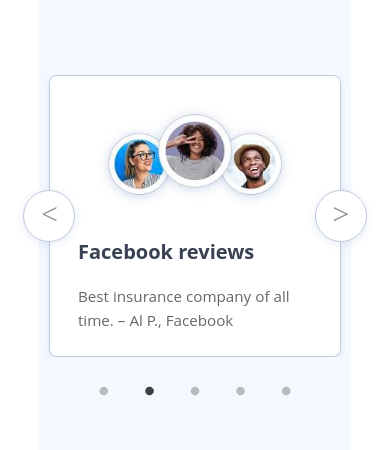
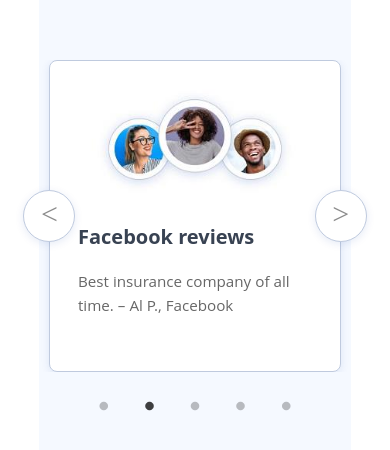
Before and after one commit to UmarAsif737/carousal, a React (Create React App) app: page / in a window 390 px wide. Shown: the part 214-664 px from the top of the page. Built offline with nearby package versions, Linux system fonts and the light colour scheme.

Commit message:
Responsivess Fixed

```diff
--- a/src/components/Carousal.js
+++ b/src/components/Carousal.js
@@ -62,7 +62,7 @@
         },
       },
       {
-        breakpoint: 600,
+        breakpoint: 750,
         settings: {
           slidesToShow: 1,
           slidesToScroll: 1,
--- a/src/index.css
+++ b/src/index.css
@@ -62,7 +62,7 @@
   object-fit: contain;
 }
 .text-container {
-  height: 120px;
+  height: 150px;
   padding: 0 28px;
 }
 .card-title {
@@ -76,6 +76,7 @@
   opacity: 0.6;
   font-family: Open Sans, sans-serif;
   font-size: 0.95rem;
+  height: inherit;
   line-height: 1.5rem;
 }
 .slick-dots li button:before {
```
